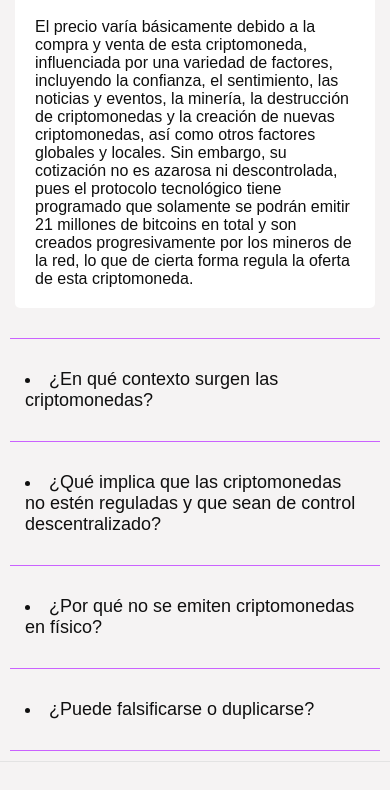
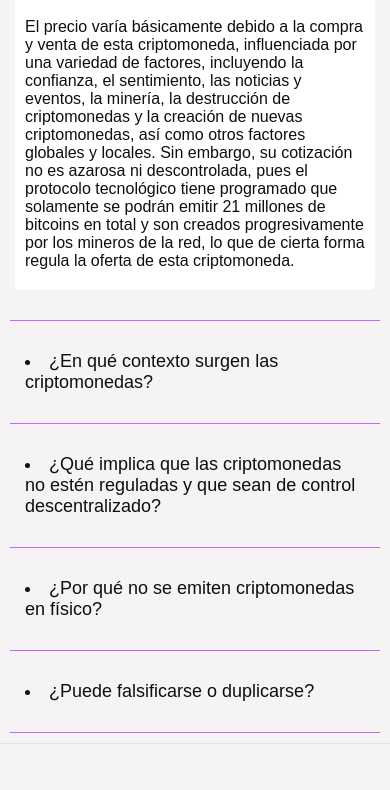
Before and after one commit to seba-y/criptoLive, a plain HTML site: page index.html in a window 390 px wide. Shown: the part 2717-3507 px from the top of the page. Drawn offline with Linux system fonts and the light colour scheme; no server answers.

```diff
--- a/style.css
+++ b/style.css
@@ -348,6 +348,9 @@ footer div{
         width: 100%;
         max-height: 250px;
     }
+    .container-sum p {
+        padding: 10px 0;
+    }
 }
 @media (max-width:600px){
     main{
@@ -393,7 +396,6 @@ footer div{
     }
     .container-sum p{
         font-size: medium;
-        padding: 10px;
     }
     .txt-h{
         border-radius: 0;
```
Also changed, not shown: robots.txt (added).
